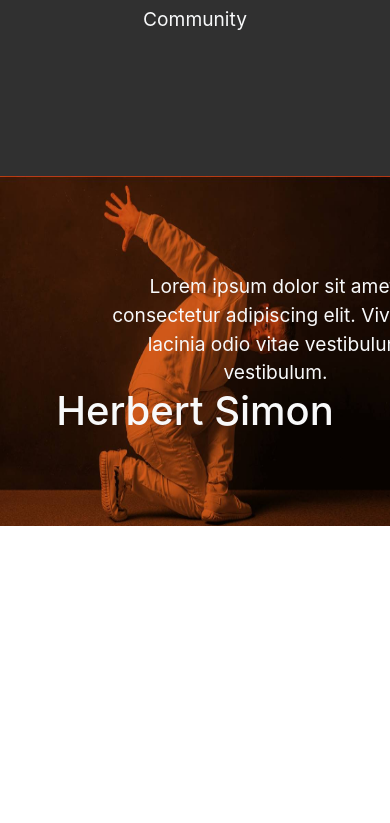
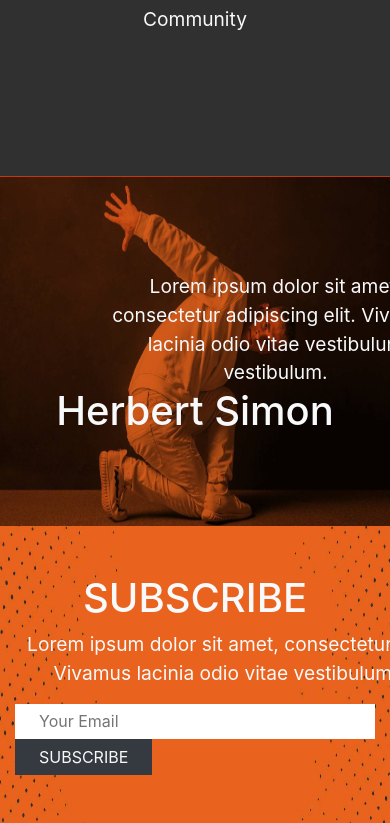
Before and after one commit to Jensonjebaraj/githubemc1, a plain HTML site: page practice/index.html in a window 390 px wide. Shown: the part 5968-6791 px from the top of the page. Before the commit the page ends 6494 px from the top, so only its background shows below. Drawn offline with nearby package versions, Linux system fonts and the light colour scheme.

Commit message:
page-7 created

```diff
--- a/practice/assets/css/style.css
+++ b/practice/assets/css/style.css
@@ -136,6 +136,30 @@ nav li:hover{
     font-size: 3.5em;
 }
 
+.sec-7{
+    background-image: url(../images/sec-7\ bg.jpg);
+    width: 100%;
+    background-size: cover;
+    background-size: 100% 100%;
+}
+
+.sec-7 h1{
+    font-size: 3.5em;
+}
+.sec-7 p{
+    font-size: 2em;
+    width: 905px;
+}
+
+.sec-7 input{
+    border: none;
+    width: 400px;
+}
+
+.sec-7 button{
+    border: none;
+}
+
 @media (max-width:576px){
     .sec-1{
         height: 300px;
@@ -201,4 +225,25 @@ nav li:hover{
     .sec-6 h1{
         font-size: 2.5em;
     }
+    .sec-7 h1{
+        padding: 0px !important;
+        font-size: 2.5em;
+    }
+    .sec-7 p{
+        font-size: 1.2em;
+        width: 525px;
+        padding: 0px !important;
+    }
+    .sec-7 input{
+        height: 35px;
+        border: none;
+        width: 400px;
+    }
+    .s7-b{
+        margin: auto;
+        padding-top: 10px;
+    }
+    .sec-7 form{
+        padding: 0px !important;
+    }
 }
--- a/practice/index.html
+++ b/practice/index.html
@@ -203,5 +203,28 @@
 
 
 
+    <!--section-7-->
+
+    <div class="container-fluid sec-7 text-center text-light py-5">
+      <h1 class="py-5">SUBSCRIBE</h1>
+      <P class="mx-auto pb-5">Lorem ipsum dolor sit amet, consectetur adipiscing elit. Vivamus lacinia odio vitae vestibulum vestibulum. </P>
+      <form class="form-inline pb-5">
+        <div class="input-group mx-auto">
+        <input type="text" class="px-4" placeholder="Your Email">
+          <div class="input-group-prepend">
+            <button class="input-group-text text-light bg-dark px-4">SUBSCRIBE</button>
+          </div>
+        </div>
+      </form>
+    </div>
+
+
+
+
+
+
+
+
+
 </body>
 </html>
```
Also changed, not shown: practice/assets/images/sec-7 bg.jpg (added).
